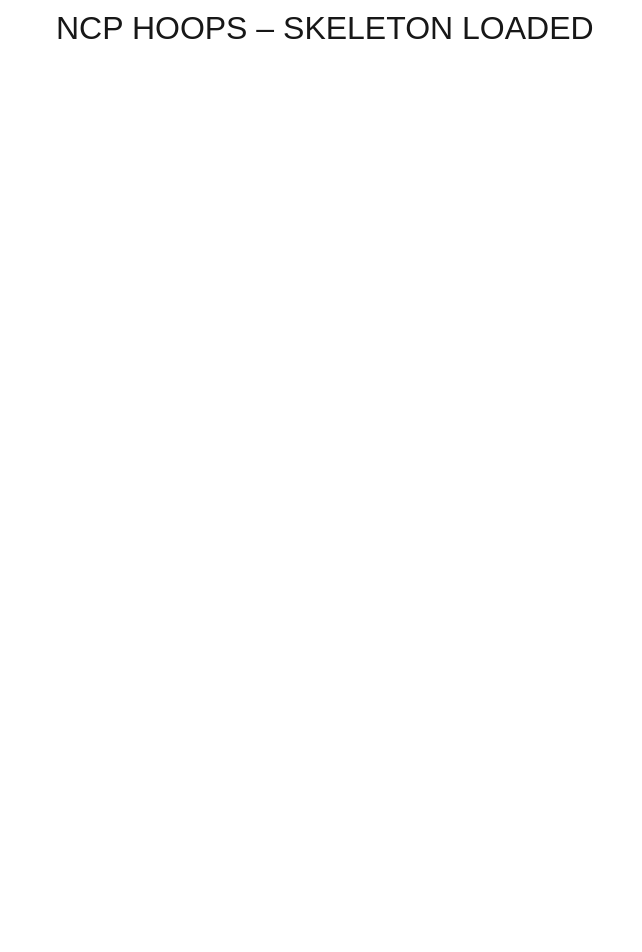
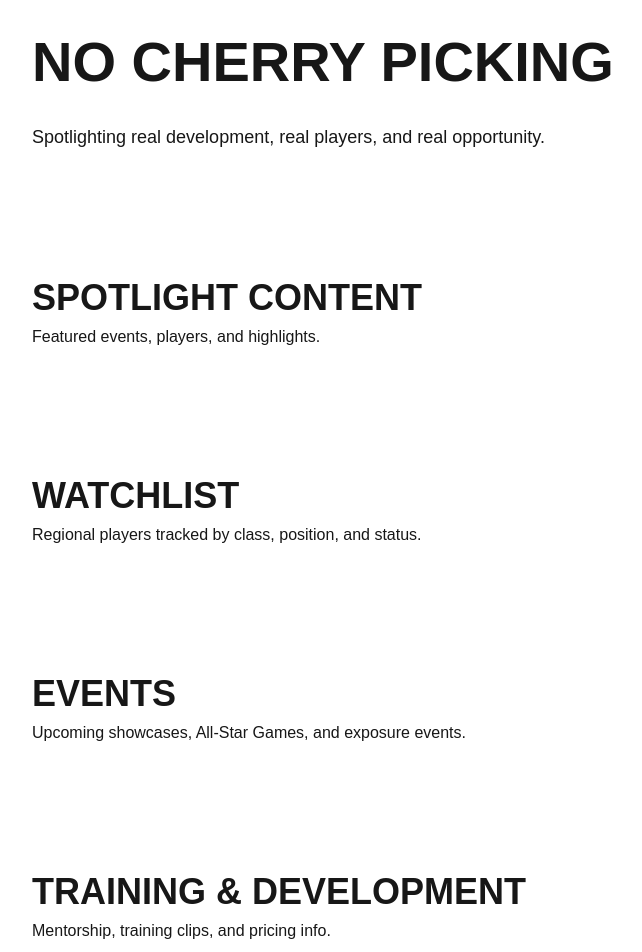
Before and after one commit to nocherrypicking-ra/ncphoops, a Next.js app: page / in a window 1280 px wide. Shown: the part 60-1012 px from the top of the page, without its empty margins (8-650 px from the left). Before the commit the page ends 800 px from the top, so only its background shows below. Built offline with nearby package versions, Linux system fonts and the light colour scheme.

Commit message:
Update page.tsx

```diff
--- a/app/page.tsx
+++ b/app/page.tsx
@@ -1,7 +1,49 @@
-export default function Home() {
+export default function HomePage() {
   return (
-    <main style={{ padding: "4rem", fontSize: "2rem" }}>
-      NCP HOOPS – SKELETON LOADED
+    <main style={{ padding: "80px 40px", fontFamily: "sans-serif" }}>
+      <section style={{ marginBottom: "120px" }}>
+        <h1 style={{ fontSize: "56px", fontWeight: 800 }}>
+          NO CHERRY PICKING
+        </h1>
+        <p style={{ marginTop: "20px", fontSize: "18px", maxWidth: "700px" }}>
+          Spotlighting real development, real players, and real opportunity.
+        </p>
+      </section>
+
+      <section style={{ marginBottom: "120px" }}>
+        <h2 style={{ fontSize: "36px", fontWeight: 700 }}>
+          SPOTLIGHT CONTENT
+        </h2>
+        <p>Featured events, players, and highlights.</p>
+      </section>
+
+      <section style={{ marginBottom: "120px" }}>
+        <h2 style={{ fontSize: "36px", fontWeight: 700 }}>
+          WATCHLIST
+        </h2>
+        <p>Regional players tracked by class, position, and status.</p>
+      </section>
+
+      <section style={{ marginBottom: "120px" }}>
+        <h2 style={{ fontSize: "36px", fontWeight: 700 }}>
+          EVENTS
+        </h2>
+        <p>Upcoming showcases, All-Star Games, and exposure events.</p>
+      </section>
+
+      <section style={{ marginBottom: "120px" }}>
+        <h2 style={{ fontSize: "36px", fontWeight: 700 }}>
+          TRAINING & DEVELOPMENT
+        </h2>
+        <p>Mentorship, training clips, and pricing info.</p>
+      </section>
+
+      <section>
+        <h2 style={{ fontSize: "36px", fontWeight: 700 }}>
+          NCP ALUMNI
+        </h2>
+        <p>Players who came through the NCP ecosystem.</p>
+      </section>
     </main>
   );
 }
```
